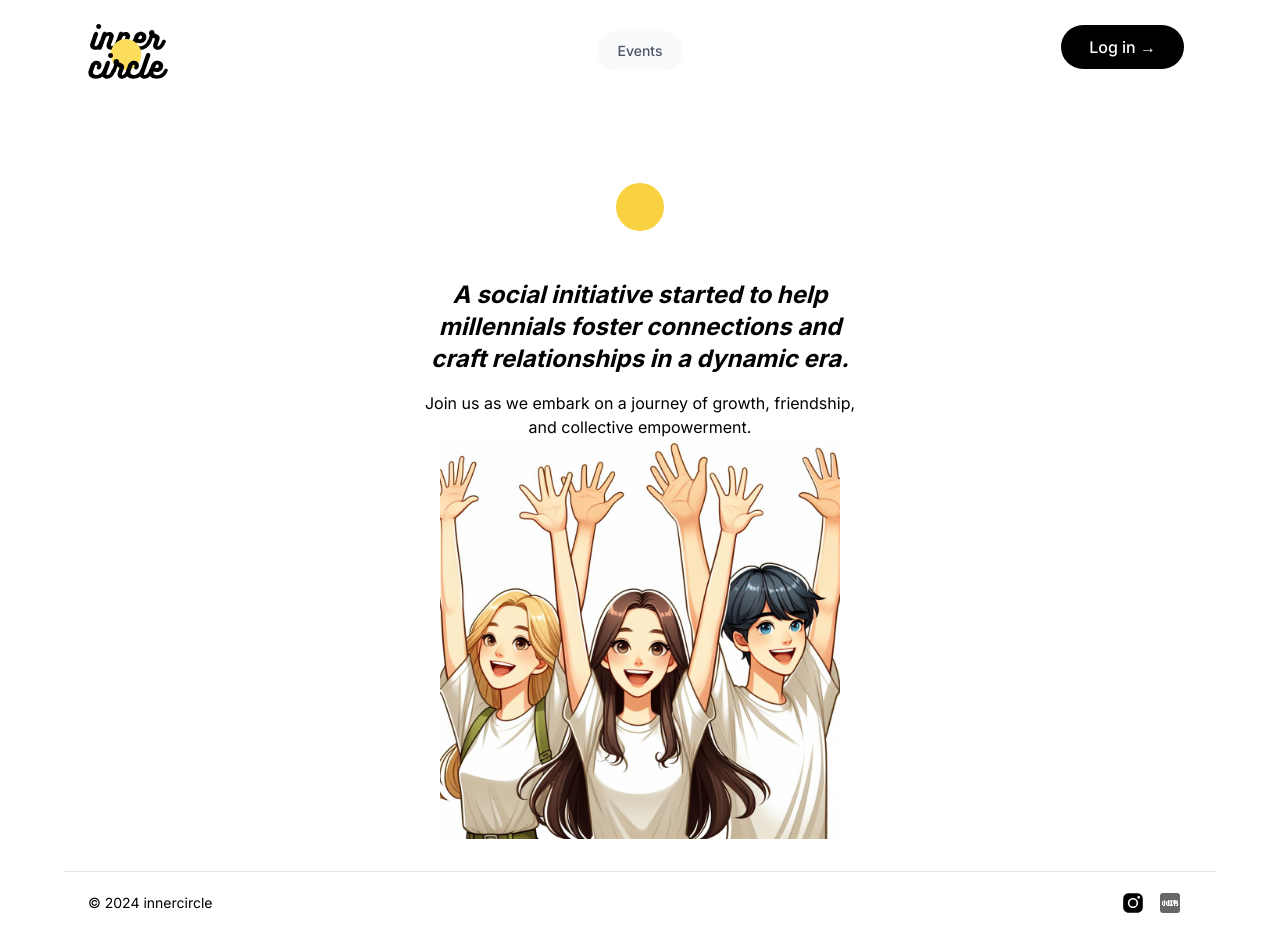
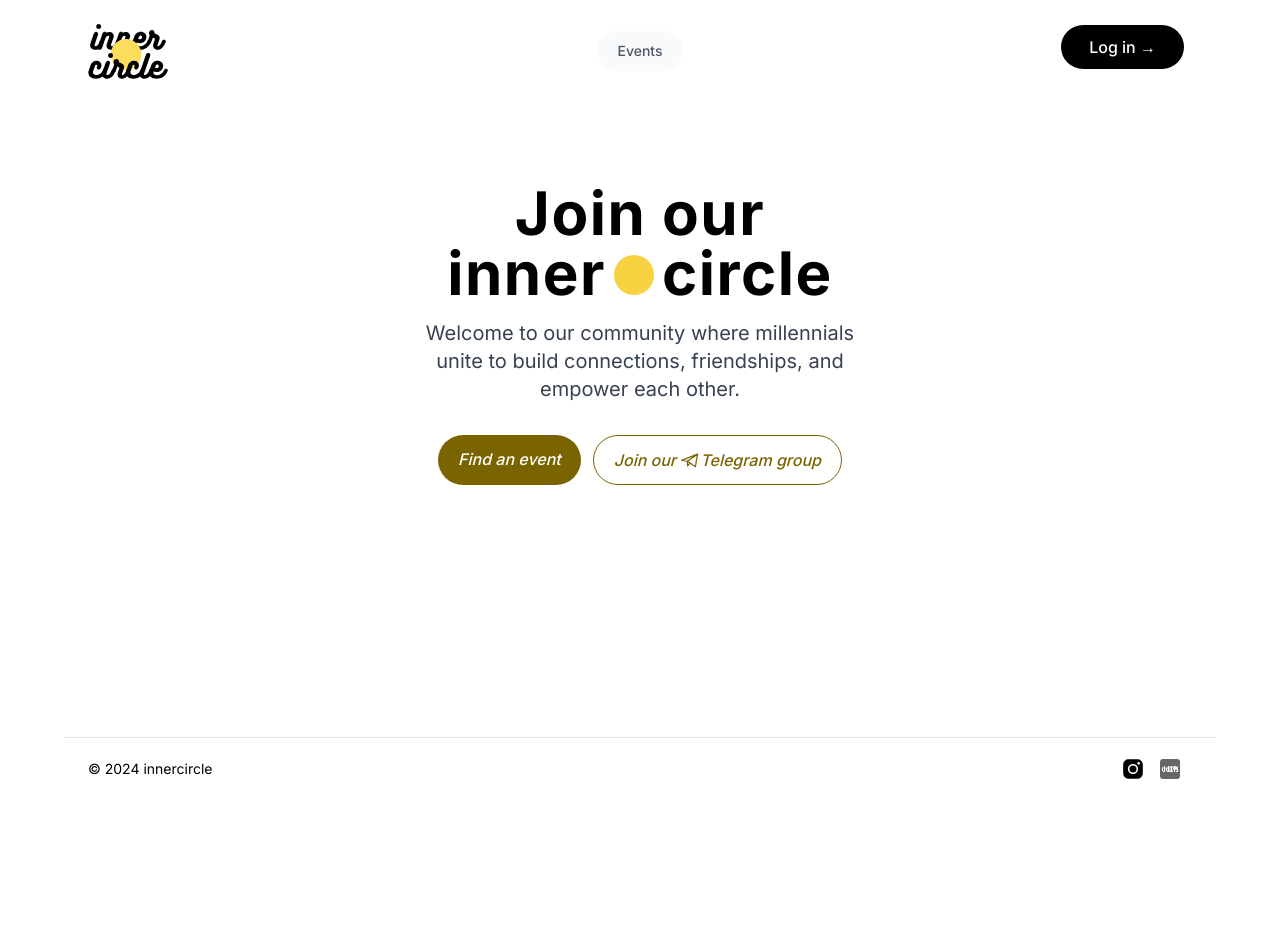
Before and after one commit to manapixels/innercircle, a Next.js app: page / in a window 1280 px wide. After the commit the page ends 800 px from the top, so only its background shows below. Built offline with nearby package versions, Linux system fonts and the light colour scheme; no server answers.

Commit message:
Simplify the narrative on landing page

```diff
--- a/src/app/page.tsx
+++ b/src/app/page.tsx
@@ -1,5 +1,5 @@
 import { Metadata } from 'next';
-import Image from 'next/image';
+import Link from 'next/link';
 
 export const metadata: Metadata = {
   title: 'innercircle | Home',
@@ -9,22 +9,15 @@ export default async function HomePage() {
   return (
     <div className="p-4 md:p-12 pb-0 md:pb-0 max-w-7xl mx-auto">
       <div className="max-w-md text-center mx-auto">
-        <div className="w-12 h-12 bg-base-300 rounded-full mx-auto mb-12"></div>
-        <p className="text-2xl font-bold mb-4 italic">
-          A social initiative started to help millennials foster connections and
-          craft relationships in a dynamic era.
+
+        <div className="text-6xl font-bold tracking-wide mb-4">Join our<br/>inner<div className="w-10 h-10 bg-base-300 rounded-full aspect-square inline-block mx-2"></div>circle</div>
+        <p className="text-xl mb-8 text-gray-700">
+          Welcome to our community where millennials unite to build connections, friendships, and empower each other.
         </p>
-        <p>
-          Join us as we embark on a journey of growth, friendship, and
-          collective empowerment.
-        </p>
-        <Image
-          src="/art/raise-hands-2.jpg"
-          alt=""
-          className="w-200 max-w-full mx-auto"
-          width={400}
-          height={400}
-        />
+        <div className="flex gap-3 justify-center">
+        <Link href='/events' className="px-5 py-3 text-base font-medium text-center text-white bg-base-700 rounded-full hover:bg-base-800 focus:ring-4 focus:outline-none focus:ring-base-300 dark:bg-base-600 dark:hover:bg-base-700 dark:focus:ring-base-800 italic">Find an event</Link>
+        <Link href='/' className="px-5 py-3 text-base font-medium text-center text-base-700 border border-base-700 rounded-full hover:border-base-600 hover:text-base-600 focus:ring-4 focus:outline-none focus:ring-base-300 dark:text-base-600 dark:border-base-600 dark:hover:bg-base-600 dark:hover:text-white dark:focus:ring-base-800 italic">Join our <svg className="inline align-text-top" width="20px" height="20px" stroke-width="1.5" viewBox="0 0 24 24" fill="none" xmlns="http://www.w3.org/2000/svg" color="#000000"><path d="M21 5L2 12.5L9 13.5M21 5L18.5 20L9 13.5M21 5L9 13.5M9 13.5V19L12.2488 15.7229" stroke="#7A6400" stroke-width="1.5" stroke-linecap="round" stroke-linejoin="round"></path></svg>Telegram group</Link>
+        </div>
       </div>
     </div>
   );
```
